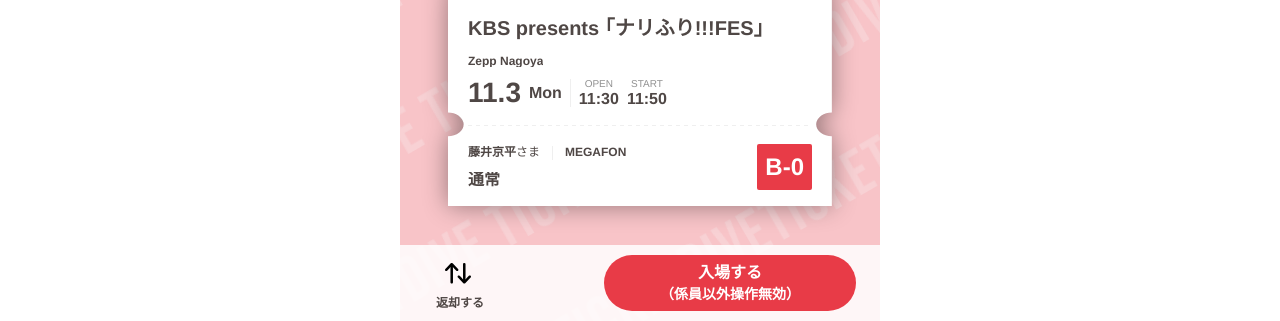
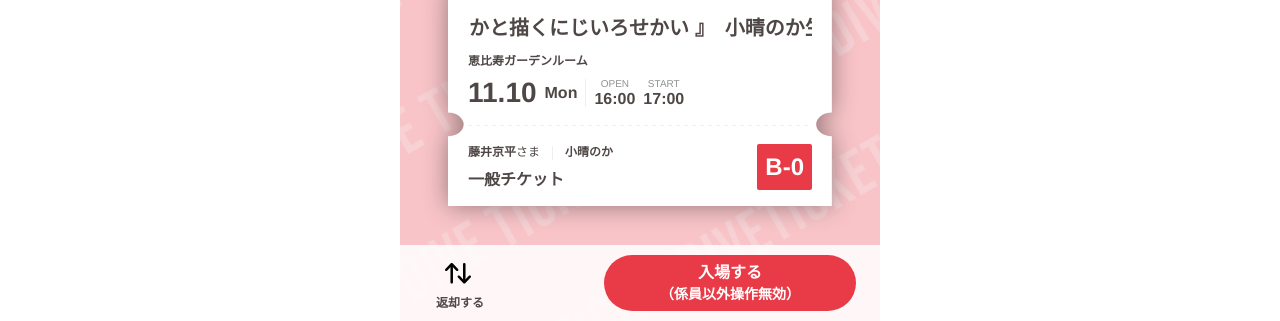
Before and after one commit to 47mirage/normal, a plain HTML site: page index.html in a window 1280 px wide. Shown: the part 479-800 px from the top of the page. Drawn offline with Linux system fonts and the light colour scheme.

Commit message:
Update index.html

```diff
--- a/index.html
+++ b/index.html
@@ -721,10 +721,10 @@
         </div>
     </div>
     <script>
-        const ticketInfoBase = {"eventName":"KBS presents ｢ナリふり!!!FES｣","eventImage":"sSSquGk1zHwL3xIekLpX_643457_1760004043179.webp","_date":{"year":2025,"month":11,"day":3},"openVenue":"11:30","startTime":"11:50","venueName":"Zepp Nagoya","ticketType":"通常","prefix":"B"};
+        const ticketInfoBase = {"eventName":"小晴のか生誕『 のかと描くにじいろせかい 』","eventImage":"hThwpP4BS1p5KVXJ9e3a_453224_1761115675476.webp","_date":{"year":2025,"month":11,"day":10},"openVenue":"16:00","startTime":"17:00","venueName":"恵比寿ガーデンルーム","ticketType":"一般チケット","prefix":"B"};
         const ticketInfo = {
             ...ticketInfoBase,
-            favoriteName: "MEGAFON",
+            favoriteName: "小晴のか",
             holderName: "藤井京平",
         }
     </script>
```
